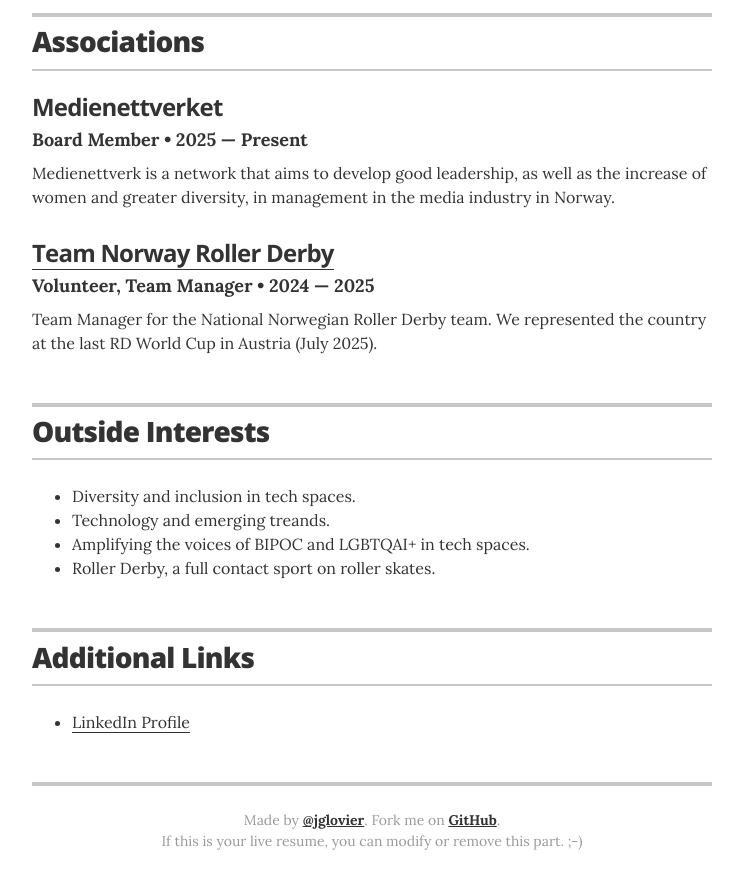
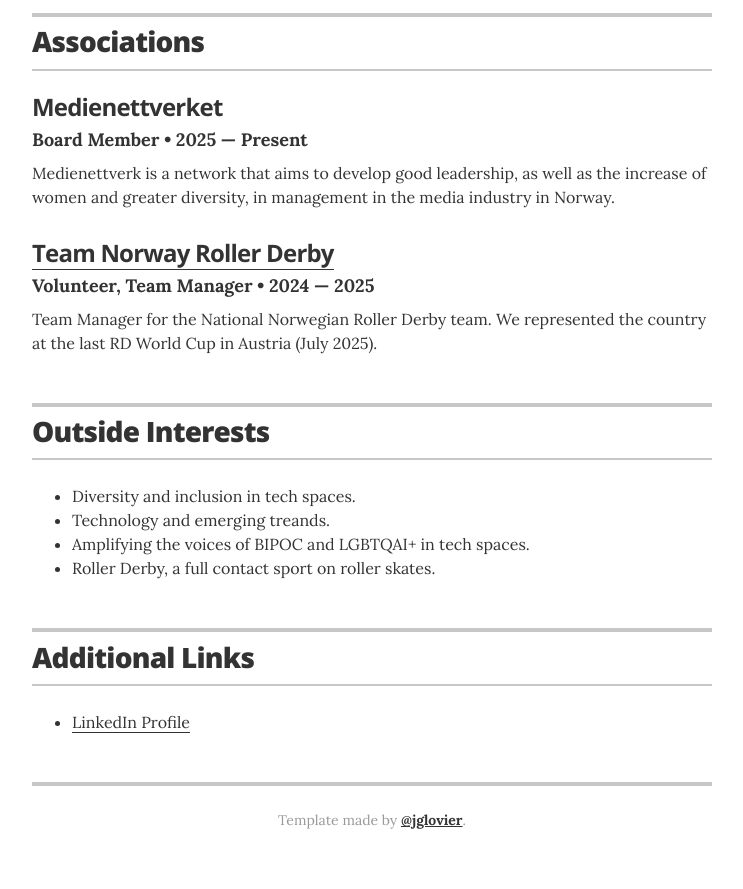
Before and after one commit to thisislola/thisislola.github.io, a Jekyll site: the page built from index.html, in a window 1280 px wide and 900 px high, scrolled down 1846 px. Shown: the top 889 px of the window, without its empty margins (268-1011 px from the left). Built offline with Jekyll 4.4.1, drawn with Linux system fonts in a browser that asks for light colours.

Commit message:
Update resume.html

```diff
--- a/_layouts/resume.html
+++ b/_layouts/resume.html
@@ -231,8 +231,7 @@
       {% endif %}
 
       <footer class="page-footer">
-        <p class="footer-line">Made by <a href="http://twitter.com/jglovier">@jglovier</a>. Fork me on <a href="https://github.com/jglovier/resume-template">GitHub</a>.</p>
-        <p class="footer-line">If this is your live resume, you can modify or remove this part. ;-)</p>
+        <p class="footer-line">Template made by <a href="https://github.com/jglovier/resume-template">@jglovier</a>.
       </footer>
 
     </div>
```
